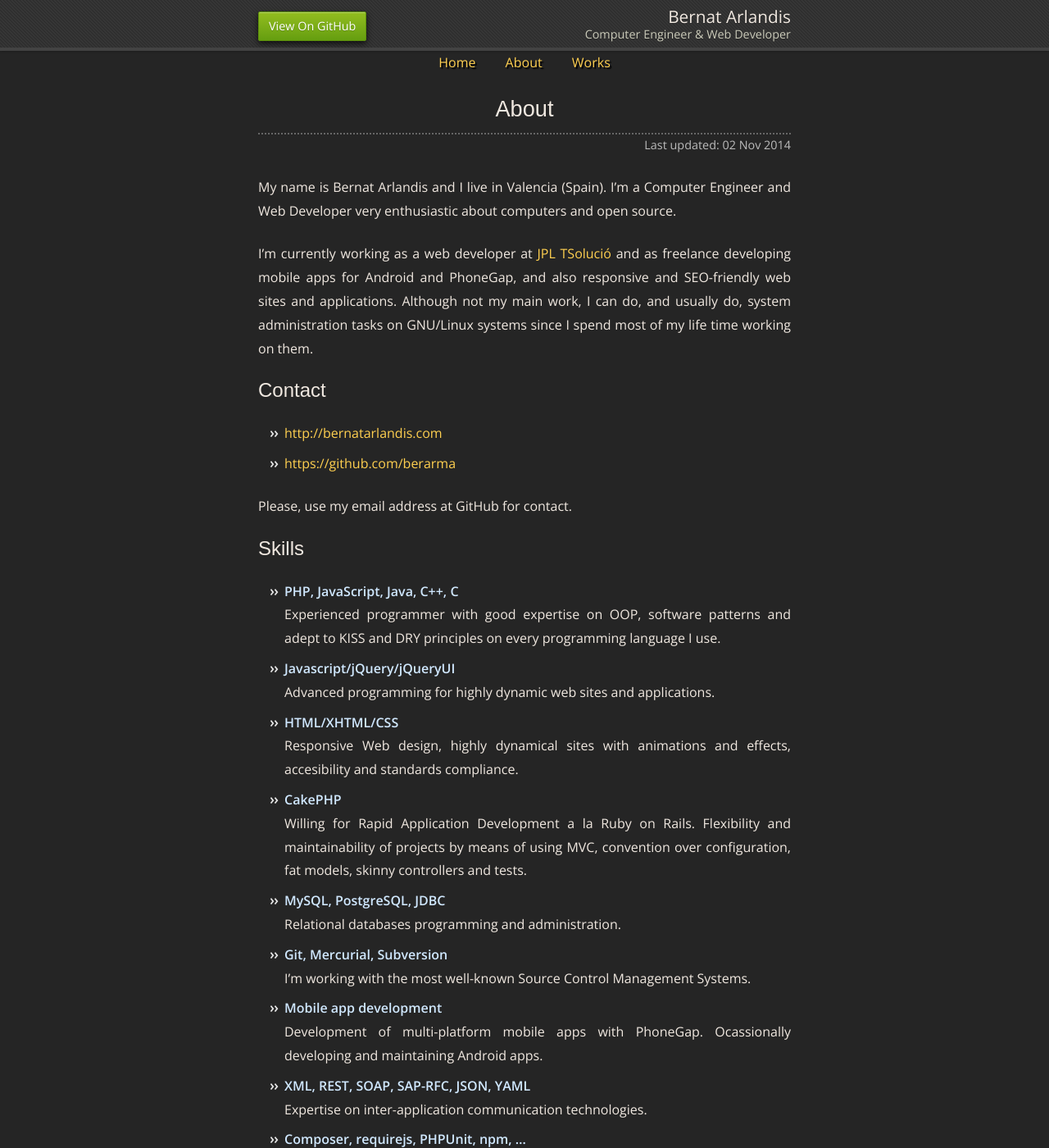
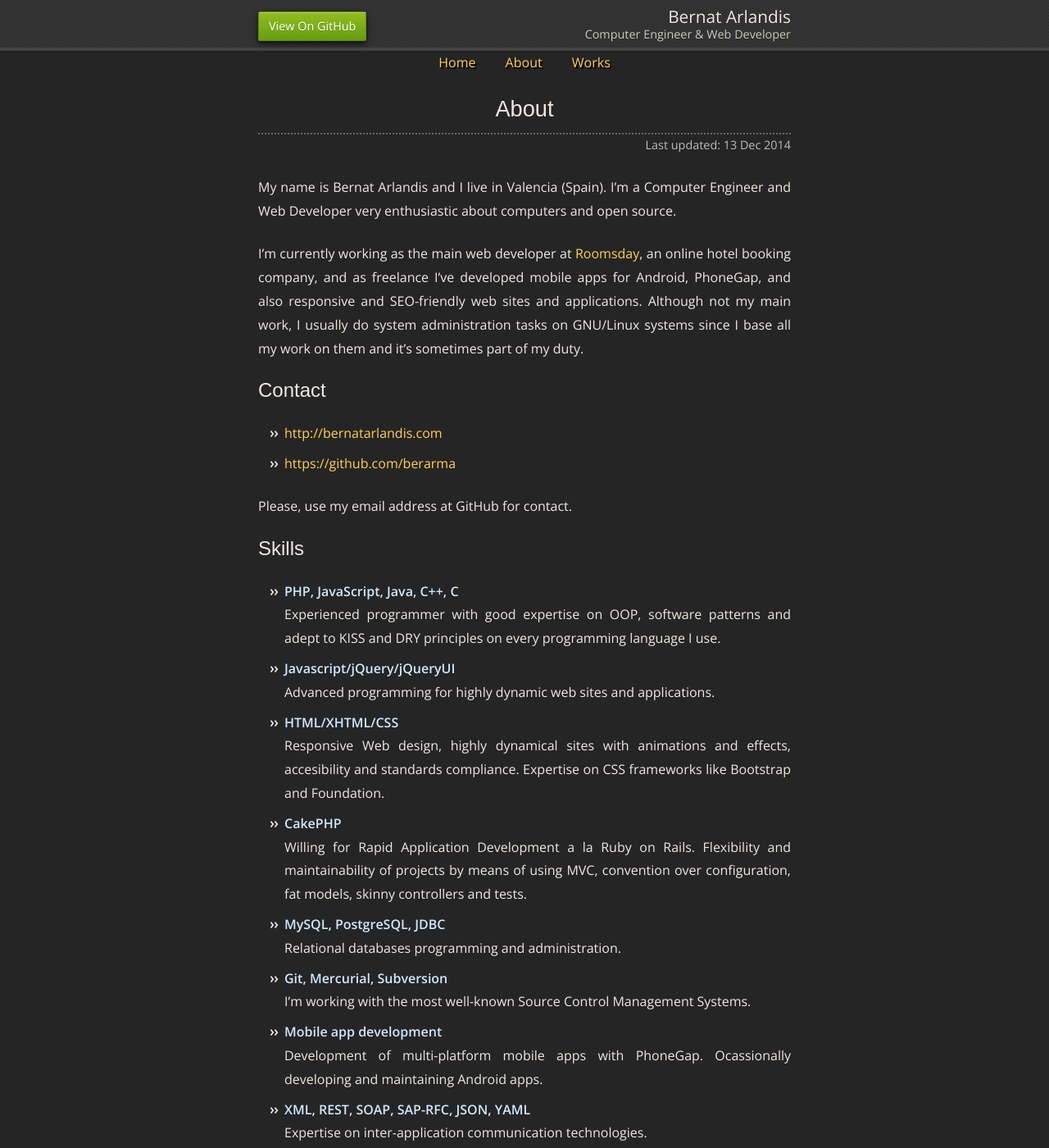
Before and after one commit to berarma/berarma.github.io, a Jekyll site: the page built from about/index.md, in a window 1280 px wide and 1400 px high. Shown: the whole window at 82% size. Built offline with Jekyll 4.4.1, drawn with Linux system fonts in a browser that asks for light colours; some of the changed text lies outside the part shown.

Commit message:
Update about page

```diff
--- a/about/index.md
+++ b/about/index.md
@@ -1,17 +1,18 @@
 ---
 layout: default
 title: About
-date: 2014-11-02 00:00
+date: 2014-12-13 00:00
 ---
 
 My name is Bernat Arlandis and I live in Valencia (Spain). I'm a Computer
 Engineer and Web Developer very enthusiastic about computers and open source.
 
-I'm currently working as a web developer at [JPL TSolució](http://tsolucio.com)
-and as freelance developing mobile apps for Android and PhoneGap, and also
-responsive and SEO-friendly web sites and applications. Although not my main
-work, I can do, and usually do, system administration tasks on GNU/Linux systems
-since I spend most of my life time working on them.
+I'm currently working as the main web developer at
+[Roomsday](http://roomsday.com), an online hotel booking company, and as
+freelance I've developed mobile apps for Android, PhoneGap, and also responsive
+and SEO-friendly web sites and applications. Although not my main work, I
+usually do system administration tasks on GNU/Linux systems since I base all my
+work on them and it's sometimes part of my duty.
 
 Contact
 -------
@@ -35,8 +36,9 @@ Skills
 
   * __HTML/XHTML/CSS__
 
-    Responsive Web design, highly dynamical sites with animations and
-    effects, accesibility and standards compliance.
+    Responsive Web design, highly dynamical sites with animations and effects,
+    accesibility and standards compliance. Expertise on CSS frameworks like
+    Bootstrap and Foundation.
 
   * __CakePHP__
 
@@ -83,7 +85,11 @@ Skills
 Experience
 ----
 
-  * __(2004 - now) Web Developer at JPL TSolució S.L.__
+  * __(2014 - now ) Main web developer at Roomsday S.L.__
+
+    Analyst, programmer, backend and frontend..
+
+  * __(2004 - 2014) Web and Application Developer at JPL TSolució S.L.__
 
     CRM software and customer services / Integration between different data and
     application systems / Custom software tools for legacy information systems
```
Also changed, not shown: other parts of about/index.md (+1 -1 lines).
